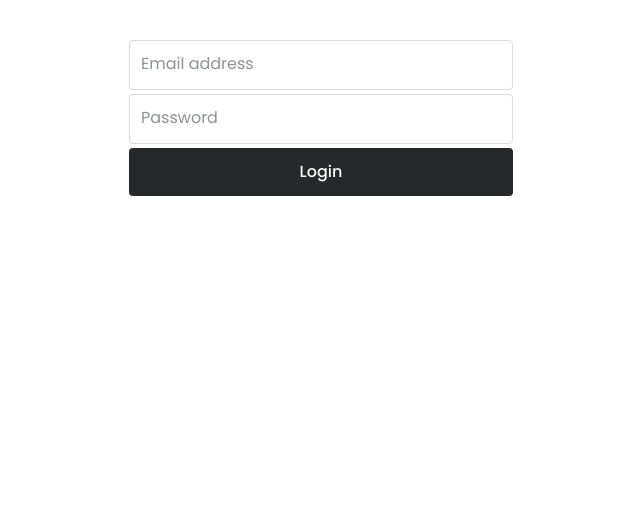
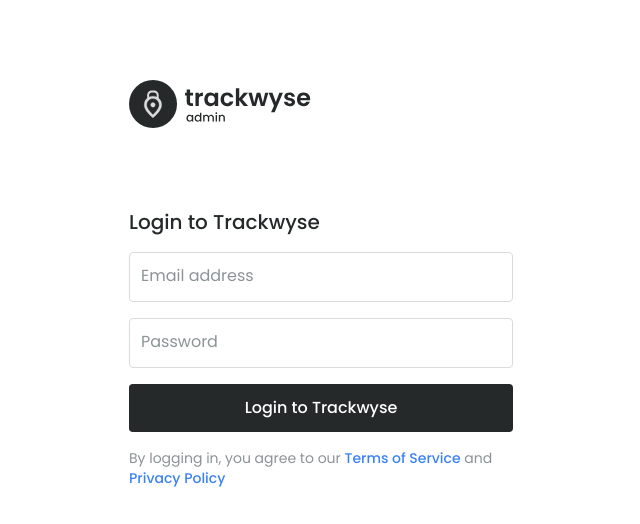
Before and after one commit to JS00001/trackwyse-admin, a Next.js app: page /auth/login in a window 1280 px wide. Shown: the top 524 px of the page, without its empty margins (319-959 px from the left). Built offline with nearby package versions, Linux system fonts and the light colour scheme.

Commit message:
Design home screen

```diff
--- a/src/components/Input/Input.tsx
+++ b/src/components/Input/Input.tsx
@@ -24,12 +24,6 @@ const Input: React.FC<InputProps> = ({
   containerClassName,
   ...props
 }) => {
-  const [hasError, setHasError] = useState(!!error);
-
-  const removeError = () => {
-    setHasError(false);
-  };
-
   const containerClassnames = cn("group relative", containerClassName);
 
   const inputClassnames = cn(
@@ -37,7 +31,7 @@ const Input: React.FC<InputProps> = ({
     "hover:ring-4 hover:ring-gray-100 hover:border-gray-400",
     "focus:outline-none focus:border-primary-200 pb-1 py-5",
     "placeholder:opacity-0",
-    hasError && "border-red-500",
+    error && "border-red-500",
     disabled && "border-gray-100 cursor-not-allowed",
     disabled && "hover:ring-0 hover:border-gray-100",
     className
@@ -47,8 +41,7 @@ const Input: React.FC<InputProps> = ({
     "absolute left-3 -z-10 text-gray-400 text-xs top-1",
     "pointer-events-none transition-all duration-300",
     "peer-placeholder-shown:top-3 peer-placeholder-shown:text-gray-400 peer-placeholder-shown:text-base",
-    "group-focus-within:!text-primary-200 group-focus-within:!top-1 group-focus-within:!text-xs",
-    hasError && "text-red-500"
+    "group-focus-within:!text-primary-200 group-focus-within:!top-1 group-focus-within:!text-xs"
   );
 
   return (
@@ -56,7 +49,6 @@ const Input: React.FC<InputProps> = ({
       <input
         type="text"
         disabled={disabled}
-        onClick={removeError}
         placeholder={placeholder}
         className={inputClassnames}
         {...props}
--- a/src/components/Text/Text.tsx
+++ b/src/components/Text/Text.tsx
@@ -1,3 +1,5 @@
+import cn from "classnames";
+
 /*
  * Created on Wed Feb 01 2023
  * Created by JS00001
@@ -5,22 +7,48 @@
  * Copyright (c) 2023 Trackwyse
  */
 const textVariantClasses = {
-  h1: "",
-  h2: "",
-  h3: "",
-  h4: "",
-  h5: "",
-  h6: "",
-  subtitle1: "",
-  subtitle2: "",
+  header: "",
+  title: "text-xl font-medium text-primary-200",
+  subtitle1: "text-base text-gray-400",
+  subtitle2: "text-sm text-gray-400",
 };
 
 interface TextProps {
   variant?: keyof typeof textVariantClasses;
+  children?: React.ReactNode;
+  className?: string;
+  clickable?: boolean;
+  onClick?: () => void;
+  span?: boolean;
 }
 
-const Text: React.FC<TextProps> = () => {
-  return <></>;
+const Text: React.FC<TextProps> = ({
+  variant,
+  clickable,
+  span = false,
+  onClick,
+  children,
+  className,
+}) => {
+  const textClassName = cn(
+    clickable && "cursor-pointer hover:text-opacity-50",
+    variant && textVariantClasses[variant],
+    className
+  );
+
+  if (span) {
+    return (
+      <span className={textClassName} onClick={onClick}>
+        {children}
+      </span>
+    );
+  }
+
+  return (
+    <div className={textClassName} onClick={onClick}>
+      {children}
+    </div>
+  );
 };
 
 export default Text;
--- a/src/pages/auth/login.tsx
+++ b/src/pages/auth/login.tsx
@@ -4,19 +4,23 @@
  *
  * Copyright (c) 2023 Trackwyse
  */
+
+import Image from "next/image";
 import { useFormik } from "formik";
+import { useRouter } from "next/router";
 import { useMutation } from "@tanstack/react-query";
 
 import api from "@/api";
 import Input from "@/components/Input";
 import Button from "@/components/Button";
+import { useAuth } from "@/contexts/Auth";
 import { validateLoginInput } from "@/lib/validators";
-import { useAuth } from "@/contexts/Auth";
-import { useRouter } from "next/router";
+import Text from "@/components/Text";
+import { AxiosError } from "axios";
 
 const LoginPage: React.FC = () => {
   const router = useRouter();
-  const { updateAccessToken, updateRefreshToken } = useAuth();
+  const { updateRefreshToken } = useAuth();
 
   const loginMutation = useMutation({
     mutationFn: (input: LoginInput) => {
@@ -39,7 +43,12 @@ const LoginPage: React.FC = () => {
           router.push("/dashboard");
         },
         onError: (error) => {
-          console.log(error);
+          if (error instanceof AxiosError) {
+            loginForm.setErrors({
+              email: error.response?.data?.message || "Something went wrong",
+              password: error.response?.data?.message || "Something went wrong",
+            });
+          }
         },
       });
     },
@@ -47,8 +56,11 @@ const LoginPage: React.FC = () => {
 
   return (
     <div className="flex min-h-screen w-full justify-center">
-      <div className="mt-10 w-96">
+      <div className="w-96">
+        <Image src="/logo.svg" alt="Trackwyse Logo" width={181.88} height={48} className="my-20" />
+        <Text variant="title">Login to Trackwyse</Text>
         <Input
+          containerClassName="mt-4"
           placeholder="Email address"
           disabled={loginMutation.isLoading}
           error={loginForm.errors.email}
@@ -56,6 +68,7 @@ const LoginPage: React.FC = () => {
           onChange={loginForm.handleChange("email")}
         />
         <Input
+          containerClassName="mt-4"
           placeholder="Password"
           type="password"
           disabled={loginMutation.isLoading}
@@ -65,12 +78,22 @@ const LoginPage: React.FC = () => {
         />
 
         <Button
-          className="w-full"
+          className="mt-4 w-full"
           loading={loginMutation.isLoading}
           onClick={loginForm.handleSubmit}
         >
-          Login
+          Login to Trackwyse
         </Button>
+        <Text variant="subtitle2" className="mt-4">
+          By logging in, you agree to our{" "}
+          <Text span clickable className="font-medium text-blue-500">
+            Terms of Service
+          </Text>{" "}
+          and{" "}
+          <Text span clickable className="font-medium text-blue-500">
+            Privacy Policy
+          </Text>
+        </Text>
       </div>
     </div>
   );
--- a/src/pages/index.tsx
+++ /dev/null
@@ -1,18 +0,0 @@
-/*
- * Created on Tue Jan 31 2023
- * Created by JS00001
- *
- * Copyright (c) 2023 Trackwyse
- */
-
-import Input from "@/components/Input";
-
-const HomePage = () => {
-  return (
-    <div className="flex h-96 w-full items-center justify-center">
-      <Input placeholder="Email Address" />
-    </div>
-  );
-};
-
-export default HomePage;
```
Also changed, not shown: public/logo.svg (added).
